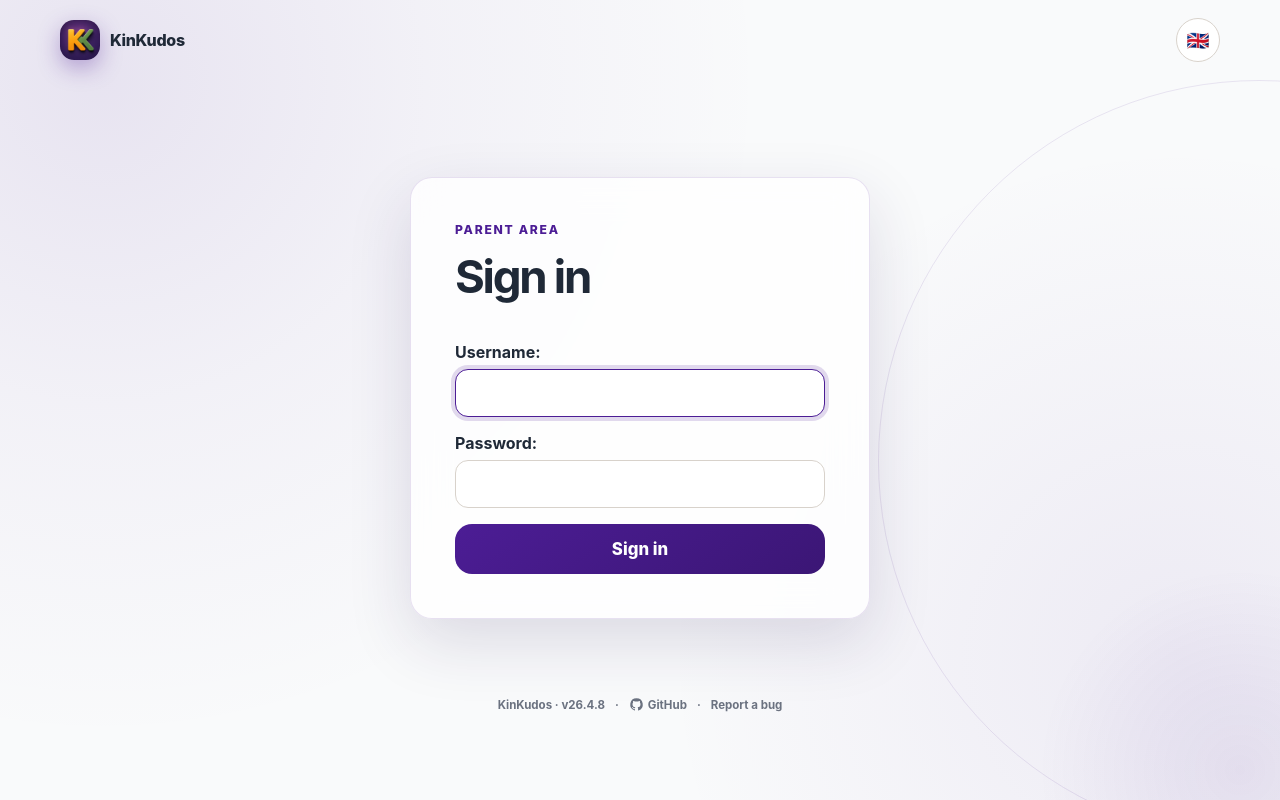
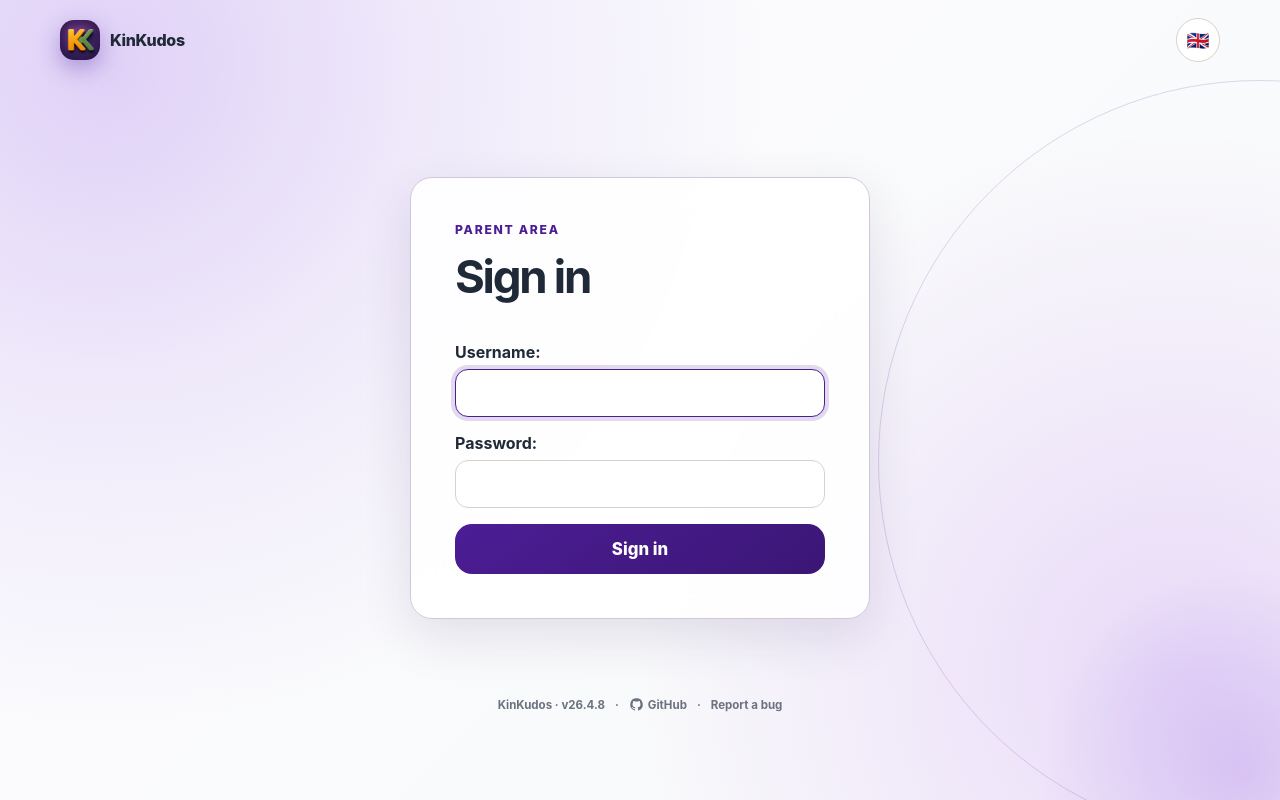
Before and after one commit to VooZ2/kinkudos, a Django app: page /prisijungti/ in a window 1280 px wide. Run offline with Django 5.2, Linux system fonts and the light colour scheme; data comes from the database, SQL or seed files in the repository; parts of the project's set-up code (start-up, migrations or seed data) failed here and were passed over; some libraries are stand-ins or nearby versions.

Commit message:
Restore public light and dark themes

```diff
--- a/static/css/app.css
+++ b/static/css/app.css
@@ -48,35 +48,17 @@
 .svg-sprite { position: absolute; width: 0; height: 0; overflow: hidden; }
 html { scroll-behavior: smooth; }
 body { margin: 0; min-height: 100vh; color: var(--text); background: var(--bg); background-image: radial-gradient(circle at 10% 0%, color-mix(in srgb, var(--primary) 16%, transparent), transparent 32rem); }
-body.landing-page, body.auth-page {
-  --brand: #4c1d95;
-  --brand-strong: #3b1675;
-  --reward: #f59e0b;
-  --background: #f9fafb;
-  --border: #d8d2cb;
-  --decorative-border: #efece6;
-  --bg: var(--background);
-  --surface: rgba(255, 255, 255, .86);
-  --surface-solid: #fff;
-  --text: #1f2937;
-  --muted: #6b7280;
-  --line: var(--decorative-border);
-  --primary: var(--brand);
-  --primary-strong: var(--brand-strong);
-  --accent: var(--reward);
-  --success: #10b981;
-  --danger: #ef4444;
-  --shadow: 0 18px 50px rgba(50, 35, 90, .12);
+body.system-page {
   position: relative;
   min-height: 100vh;
   overflow-x: clip;
   color-scheme: light;
   background:
-    radial-gradient(circle at 8% 10%, rgba(76, 29, 149, .10) 0%, rgba(76, 29, 149, .04) 24%, transparent 48%),
-    radial-gradient(circle at 92% 82%, rgba(76, 29, 149, .07) 0%, transparent 38%),
-    #f9fafb;
+    radial-gradient(circle at 8% 8%, rgba(109, 40, 217, .20) 0%, rgba(109, 40, 217, .08) 24%, transparent 48%),
+    radial-gradient(circle at 92% 84%, rgba(147, 51, 234, .16) 0%, transparent 40%),
+    linear-gradient(135deg, #fcfbff 0%, var(--bg) 62%);
 }
-body.landing-page::before, body.auth-page::before {
+body.system-page::before {
   content: "";
   position: fixed;
   z-index: 0;
@@ -84,11 +66,11 @@ body.landing-page::before, body.auth-page::before {
   height: 760px;
   right: -360px;
   top: 80px;
-  border: 1px solid rgba(76, 29, 149, .10);
+  border: 1px solid rgba(76, 29, 149, .16);
   border-radius: 50%;
   pointer-events: none;
 }
-body.landing-page::after, body.auth-page::after {
+body.system-page::after {
   content: "";
   position: fixed;
   z-index: 0;
@@ -96,12 +78,10 @@ body.landing-page::after, body.auth-page::after {
   height: 420px;
   right: -170px;
   bottom: -180px;
-  background: radial-gradient(circle, rgba(76, 29, 149, .08) 0%, transparent 68%);
+  background: radial-gradient(circle, rgba(109, 40, 217, .16) 0%, transparent 68%);
   pointer-events: none;
 }
-.landing-page .topbar, .auth-page .topbar,
-.landing-page .page, .auth-page .page,
-.landing-page .site-footer, .auth-page .site-footer { position: relative; z-index: 1; }
+.system-page .topbar, .system-page .page, .system-page .site-footer { position: relative; z-index: 1; }
 button, input, select, textarea { font: inherit; }
 a { color: inherit; }
 .topbar { min-height: 72px; display: flex; align-items: center; justify-content: space-between; gap: 18px; padding: 12px max(20px, env(safe-area-inset-left)); border-bottom: 1px solid var(--line); backdrop-filter: blur(18px); position: sticky; top: 0; z-index: 10; background: color-mix(in srgb, var(--bg) 78%, transparent); }
@@ -128,9 +108,9 @@ a { color: inherit; }
 .auth-page .page { min-height: calc(100vh - 164px); display: grid; place-items: center; padding-block: clamp(36px, 8vh, 96px); }
 .auth-page .narrow-card {
   margin: 0;
-  border-color: rgba(76, 29, 149, .13);
-  background: rgba(255, 255, 255, .80);
-  box-shadow: 0 24px 64px rgba(44, 28, 86, .14);
+  border-color: color-mix(in srgb, var(--primary) 18%, var(--line));
+  background: color-mix(in srgb, var(--surface-solid) 88%, transparent);
+  box-shadow: var(--shadow);
 }
 .auth-page .narrow-card .eyebrow { margin-bottom: 12px; }
 .auth-page .narrow-card h1 { font-size: clamp(2rem, 5vw, 2.85rem); letter-spacing: -.05em; }
@@ -701,6 +681,15 @@ details .stack-form, details .inline-form { margin-top: 14px; }
 .theme-blockville .balance-orb { border-color: #00a2ff; box-shadow: 0 0 24px rgba(0, 162, 255, .25); }
 
 @media (prefers-color-scheme: dark) {
+  body.system-page {
+    color-scheme: dark;
+    background:
+      radial-gradient(circle at 8% 8%, rgba(146, 116, 211, .30) 0%, rgba(76, 29, 149, .16) 28%, transparent 50%),
+      radial-gradient(circle at 92% 84%, rgba(109, 40, 217, .24) 0%, transparent 42%),
+      linear-gradient(135deg, #171225 0%, var(--bg) 62%);
+  }
+  body.system-page::before { border-color: rgba(184, 160, 237, .20); }
+  body.system-page::after { background: radial-gradient(circle, rgba(146, 116, 211, .22) 0%, transparent 68%); }
   .theme-magic_academy { --bg: #150d10; }
   .theme-block_world { --bg: #101910; }
   .theme-hero_hq { --bg: #10172d; }
@@ -709,8 +698,8 @@ details .stack-form, details .inline-form { margin-top: 14px; }
   .theme-blockville { --bg: #191b1d; --text: #fff; }
 }
 @media (max-width: 720px) {
-  body.landing-page::before, body.auth-page::before { width: 420px; height: 420px; right: -280px; top: 120px; }
-  body.landing-page::after, body.auth-page::after { width: 280px; height: 280px; right: -140px; bottom: -100px; }
+  body.system-page::before { width: 420px; height: 420px; right: -280px; top: 120px; }
+  body.system-page::after { width: 280px; height: 280px; right: -140px; bottom: -100px; }
   .system-lottery-card { grid-template-columns: 88px 1fr; padding: 16px; gap: 13px; }
   .lottery-card-art { grid-template-columns: repeat(3, 22px); padding: 8px; }
   .lottery-card-art span { width: 22px; font-size: .8rem; }
--- a/templates/economy/base.html
+++ b/templates/economy/base.html
@@ -13,7 +13,7 @@
   <link rel="stylesheet" href="{% static 'css/app.css' %}?v={{ app_version }}">
   <link rel="apple-touch-icon" href="{% static 'icons/icon-192.png' %}?v={{ app_version }}">
 </head>
-<body class="{% block body_class %}theme-neutral{% endblock %}">
+<body class="{% block body_class %}system-page theme-neutral{% endblock %}">
   <svg class="svg-sprite" aria-hidden="true">
     <symbol id="icon-edit" viewBox="0 0 24 24">
       <path d="M3 17.25V21h3.75L17.81 9.94l-3.75-3.75L3 17.25Zm17.71-10.21a1 1 0 0 0 0-1.41l-2.34-2.34a1 1 0 0 0-1.41 0l-1.83 1.83 3.75 3.75 1.83-1.83Z"/>
--- a/templates/economy/changelog.html
+++ b/templates/economy/changelog.html
@@ -2,7 +2,7 @@
 {% load i18n %}
 
 {% block title %}{% translate "Changelog" %} – {{ project_name }}{% endblock %}
-{% block body_class %}theme-neutral{% endblock %}
+{% block body_class %}system-page theme-neutral{% endblock %}
 
 {% block content %}
   <section class="section-heading changelog-heading">
--- a/templates/economy/child_theme_onboarding.html
+++ b/templates/economy/child_theme_onboarding.html
@@ -2,7 +2,7 @@
 {% load i18n %}
 
 {% block title %}{% translate "Choose your world" %} – {{ project_name }}{% endblock %}
-{% block body_class %}theme-neutral{% endblock %}
+{% block body_class %}system-page theme-neutral{% endblock %}
 
 {% block header_actions %}
 <form method="post" action="{% url 'logout' %}">
--- a/templates/economy/home.html
+++ b/templates/economy/home.html
@@ -1,7 +1,7 @@
 {% extends "economy/base.html" %}
 {% load i18n %}
 {% block title %}{% blocktranslate with family_name=family_settings.family_name %}Welcome, {{ family_name }}{% endblocktranslate %} – {{ project_name }}{% endblock %}
-{% block body_class %}landing-page theme-neutral{% endblock %}
+{% block body_class %}system-page landing-page theme-neutral{% endblock %}
 {% block content %}
 <section class="hero">
   <p class="eyebrow">{{ family_settings.header_name }} · {% translate "A shared family space" %}</p>
--- a/templates/economy/parent_login.html
+++ b/templates/economy/parent_login.html
@@ -1,7 +1,7 @@
 {% extends "economy/base.html" %}
 {% load i18n %}
 {% block title %}{% translate "Parent sign in" %} – {{ project_name }}{% endblock %}
-{% block body_class %}auth-page theme-neutral{% endblock %}
+{% block body_class %}system-page auth-page theme-neutral{% endblock %}
 {% block content %}
 <section class="narrow-card">
   <p class="eyebrow">{% translate "Parent area" %}</p>
--- a/templates/economy/password_reset_complete.html
+++ b/templates/economy/password_reset_complete.html
@@ -1,7 +1,7 @@
 {% extends "economy/base.html" %}
 {% load i18n %}
 {% block title %}{% translate "Password changed" %} – {{ project_name }}{% endblock %}
-{% block body_class %}auth-page theme-neutral{% endblock %}
+{% block body_class %}system-page auth-page theme-neutral{% endblock %}
 {% block content %}
 <section class="narrow-card">
   <p class="eyebrow">{% translate "Restored" %}</p>
--- a/templates/economy/password_reset_confirm.html
+++ b/templates/economy/password_reset_confirm.html
@@ -1,7 +1,7 @@
 {% extends "economy/base.html" %}
 {% load i18n %}
 {% block title %}{% translate "New password" %} – {{ project_name }}{% endblock %}
-{% block body_class %}auth-page theme-neutral{% endblock %}
+{% block body_class %}system-page auth-page theme-neutral{% endblock %}
 {% block content %}
 <section class="narrow-card">
   <p class="eyebrow">{% translate "Parent account" %}</p>
--- a/templates/economy/password_reset_done.html
+++ b/templates/economy/password_reset_done.html
@@ -1,7 +1,7 @@
 {% extends "economy/base.html" %}
 {% load i18n %}
 {% block title %}{% translate "Check your email" %} – {{ project_name }}{% endblock %}
-{% block body_class %}auth-page theme-neutral{% endblock %}
+{% block body_class %}system-page auth-page theme-neutral{% endblock %}
 {% block content %}
 <section class="narrow-card">
   <p class="eyebrow">{% translate "Reset link" %}</p>
--- a/templates/economy/password_reset_form.html
+++ b/templates/economy/password_reset_form.html
@@ -1,7 +1,7 @@
 {% extends "economy/base.html" %}
 {% load i18n %}
 {% block title %}{% translate "Reset password" %} – {{ project_name }}{% endblock %}
-{% block body_class %}auth-page theme-neutral{% endblock %}
+{% block body_class %}system-page auth-page theme-neutral{% endblock %}
 {% block content %}
 <section class="narrow-card">
   <p class="eyebrow">{% translate "Parent account" %}</p>
```
Also changed, not shown: CHANGELOG.lt.md (+6 -0 lines), economy/tests/test_views.py (+17 -1 lines), CHANGELOG.md.
